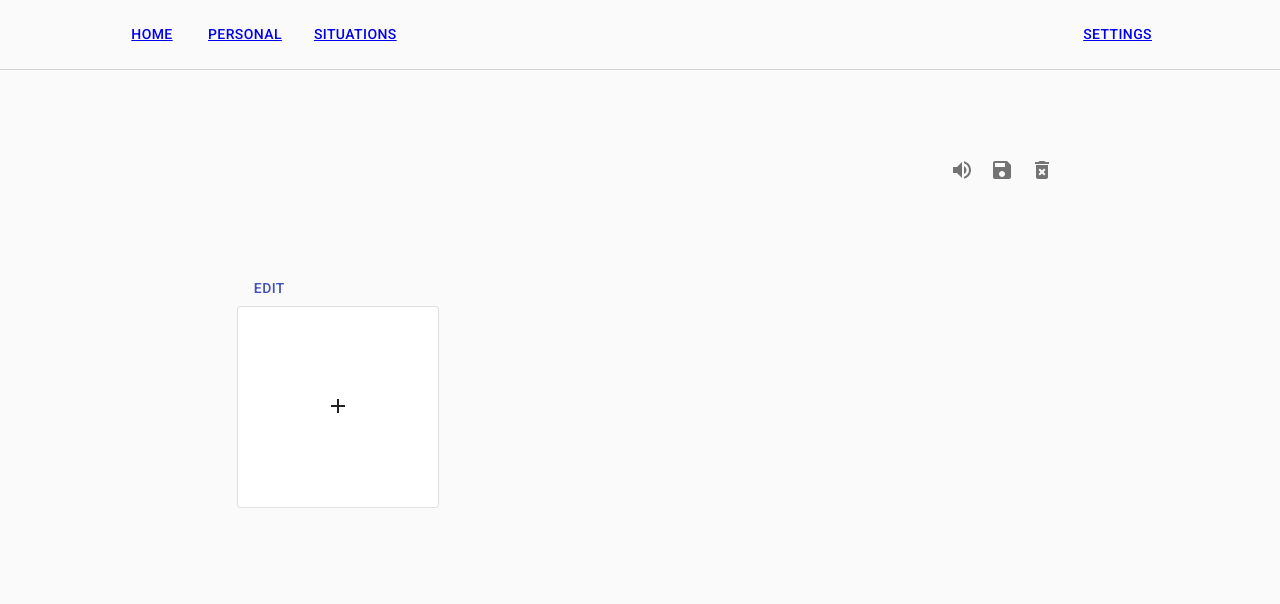
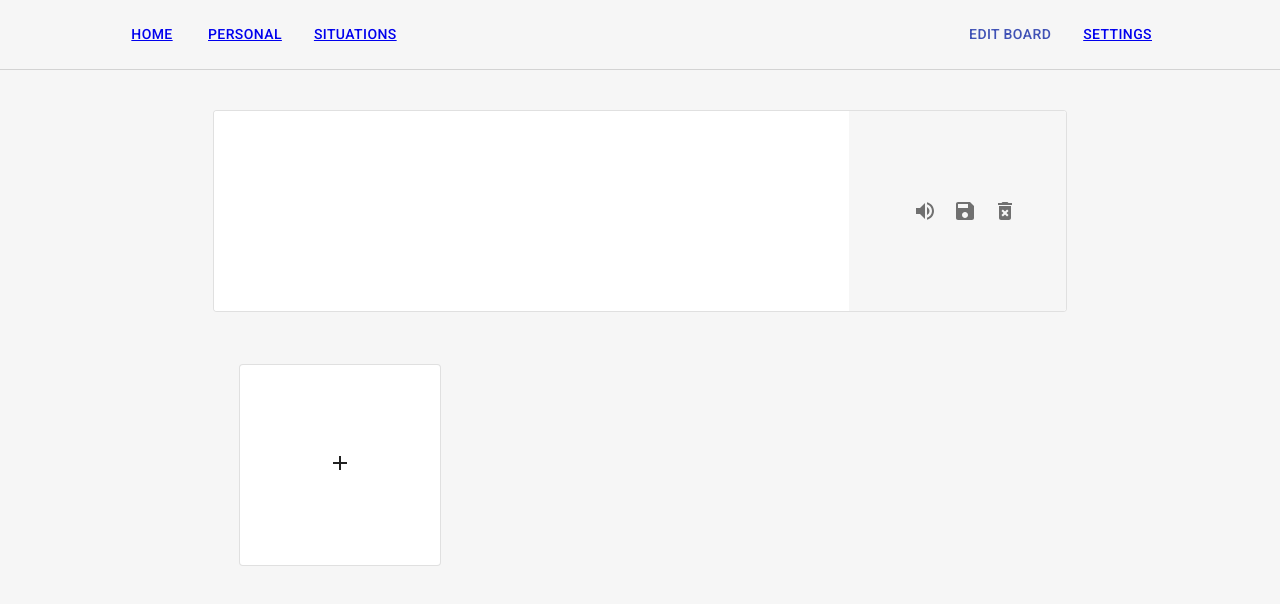
Before and after one commit to rifkyputra/soundboard-pwa, a React (Vite) app: page /personal in a window 1280 px wide. Shown: the top 604 px of the page. Built offline with nearby package versions, Linux system fonts and the light colour scheme.

Commit message:
dark mode , styling, edit, etc.

```diff
--- a/src/components/Homeboard/Homeboard.tsx
+++ b/src/components/Homeboard/Homeboard.tsx
@@ -14,18 +14,15 @@ const HomeBoard = () => {
 
   return (
     <>
-      <Box display={'flex'} flexDirection={'row'} ml={3}>
-        <Button
-          variant="text"
-          onClick={() => {
-            toggleEdit();
-          }}
-        >
-          Edit
-        </Button>
-      </Box>
-      <Box justifyContent={'center'} alignContent={'center'} alignItems={'center'}>
-        <Grid container spacing={2} ml={1} mr={5}>
+      <Box height={12}></Box>
+
+      <Box
+        justifyContent={'center'}
+        alignContent={'center'}
+        alignItems={'center'}
+        // mx={10}
+      >
+        <Grid container spacing={2} justifyContent={'center'}>
           {symbols.map((symbol, index) => (
             <Grid item key={index}>
               <SymbolItem symbol={symbol} onAddToPersonal={() => addToBoard(symbol)} />
--- a/src/components/NavigationBar/NavigationBar.tsx
+++ b/src/components/NavigationBar/NavigationBar.tsx
@@ -1,6 +1,6 @@
 import useOrientation from '@/hooks/useOrientation';
 import useToggleEdit from '@/store/toggleEdit';
-import { Router } from '@mui/icons-material';
+import { Router, Settings } from '@mui/icons-material';
 import {
   Box,
   Button,
@@ -67,9 +67,9 @@ const NavigationBar = (props: Props) => {
               <Push />
 
               <Box display={'flex'} flexDirection={'row'} gap={2}>
-                {/* <Button variant={'text'} onClick={() => action.toggleEdit()}>
+                <Button variant={'text'} onClick={() => action.toggleEdit()}>
                   {isEdit ? <a>Done Edit</a> : <a>Edit Board</a>}
-                </Button> */}
+                </Button>
 
                 <Button variant={'text'}>
                   <RouterLink to={'/settings'}> Settings </RouterLink>
@@ -83,8 +83,8 @@ const NavigationBar = (props: Props) => {
       <SwipeableDrawer
         anchor="left"
         open={isMobileMenuOpen}
-        onClose={toggleMobileMenu}
-        onOpen={toggleMobileMenu}
+        onClose={() => toggleMobileMenu(false)}
+        onOpen={() => toggleMobileMenu()}
         disableBackdropTransition={false}
         swipeAreaWidth={30}
         data-pw="sidebar"
@@ -106,13 +106,18 @@ const NavigationBar = (props: Props) => {
               path: '/situations',
               icon: DefaultIcon,
             },
+            {
+              title: 'Settings',
+              path: '/settings',
+              icon: Settings,
+            },
           ])
             .filter((route) => route.title)
             .map(({ path, title, icon: Icon }) => (
               <ListItem sx={{ p: 0 }} key={path}>
                 <ListItemButton>
                   <ListItemIcon>{Icon ? <Icon /> : <DefaultIcon />}</ListItemIcon>
-                  <Link>
+                  <Link onClick={() => toggleMobileMenu(false)}>
                     <RouterLink to={path}>{title} </RouterLink>{' '}
                   </Link>
                 </ListItemButton>
@@ -120,6 +125,13 @@ const NavigationBar = (props: Props) => {
             ))}
         </List>
       </SwipeableDrawer>
+      {isPotrait ? (
+        <Button variant={'text'} onClick={() => action.toggleEdit()}>
+          {isEdit ? <a>Done Edit</a> : <a>Edit Board</a>}
+        </Button>
+      ) : (
+        <></>
+      )}
     </Box>
   );
 };
--- a/src/components/Personalboard/Personalboard.tsx
+++ b/src/components/Personalboard/Personalboard.tsx
@@ -15,27 +15,11 @@ const PersonalBoard = () => {
 
   return (
     <>
-      <Box display={'flex'} flexDirection={'row'} ml={3}>
-        <Button
-          variant="text"
-          onClick={() => {
-            toggleEdit();
-          }}
-        >
-          Edit
-        </Button>
-      </Box>
-      <Grid container spacing={2} ml={1} mr={5}>
+      <Box height={12}></Box>
+
+      <Box justifyContent={'center'} alignContent={'center'} alignItems={'center'}>
+        <Grid container spacing={2} ml={1} mr={5} justifyContent={'center'}>
           <Grid item>
-          <div
-            onClick={() => {
-              // ttsAction.addToTtsBoard(props?.symbol!);
-              // speak({
-              //   text: props?.symbol?.name ?? '',
-              //   speechRate: 1,
-              // });
-            }}
-          >
             <ButtonBase onClick={() => openAddSymbolModal()}>
               <Card variant="outlined">
                 <Box
@@ -55,7 +39,6 @@ const PersonalBoard = () => {
                 </Box>
               </Card>
             </ButtonBase>
-          </div>
           </Grid>
           {symbols.map((symbol, index) => (
             <Grid item key={index}>
@@ -67,7 +50,60 @@ const PersonalBoard = () => {
               />
             </Grid>
           ))}
+          <Grid item>
+            <ButtonBase onClick={() => openAddSymbolModal()}>
+              <Box
+                height={200}
+                width={200}
+                display="flex"
+                alignItems="center"
+                gap={4}
+                p={2}
+                justifyContent={'center'}
+              ></Box>
+            </ButtonBase>
           </Grid>
+          <Grid item>
+            <ButtonBase onClick={() => openAddSymbolModal()}>
+              <Box
+                height={200}
+                width={200}
+                display="flex"
+                alignItems="center"
+                gap={4}
+                p={2}
+                justifyContent={'center'}
+              ></Box>
+            </ButtonBase>
+          </Grid>
+          <Grid item>
+            <ButtonBase onClick={() => openAddSymbolModal()}>
+              <Box
+                height={200}
+                width={200}
+                display="flex"
+                alignItems="center"
+                gap={4}
+                p={2}
+                justifyContent={'center'}
+              ></Box>
+            </ButtonBase>
+          </Grid>
+          <Grid item>
+            <ButtonBase onClick={() => openAddSymbolModal()}>
+              <Box
+                height={200}
+                width={200}
+                display="flex"
+                alignItems="center"
+                gap={4}
+                p={2}
+                justifyContent={'center'}
+              ></Box>
+            </ButtonBase>
+          </Grid>
+        </Grid>
+      </Box>
     </>
   );
 };
--- a/src/components/TtsBoard/TtsBoard.tsx
+++ b/src/components/TtsBoard/TtsBoard.tsx
@@ -1,5 +1,5 @@
 import useTtsBoard from '@/store/ttsBoard';
-import { Box, Grid, IconButton } from '@mui/material';
+import { Box, Card, Grid, IconButton } from '@mui/material';
 import Typography from '@mui/material/Typography';
 import { CancelPresentation, DeleteForever, Save, SaveAlt, VolumeUp } from '@mui/icons-material';
 import useSituations from '@/store/situations';
@@ -11,19 +11,22 @@ const TtsBoard = () => {
   const [__, { openSituationModal }] = useModalManager();
 
   return (
+    <Box marginTop={5} marginBottom={5}>
+      <Card variant="outlined">
         <Box
-      height={200}
           width={'100%'}
+          minHeight={200}
           display={'flex'}
           alignItems={'left'}
           flexDirection={'row'}
           overflow={'auto'}
           gap={1}
-      py={2}
+          // py={2}
           justifyContent={'space-between'}
+          bgcolor={'background.paper'}
         >
           <Grid container spacing={2}>
-        <Grid item md={10}>
+            <Grid item md={9} xs={12}>
               <Box
                 display={'flex'}
                 flexDirection={'row'}
@@ -33,11 +36,12 @@ const TtsBoard = () => {
                 py={2}
                 flexShrink={0}
                 ml={3}
+                minWidth={200}
               >
                 {tts.map((tts, index) => (
                   <Box
                     key={index}
-                sx={{ border: '2px solid grey ' }}
+                    sx={{ border: '2px solid #b8b8b8 ' }}
                     height={145}
                     width={120}
                     justifyContent={'space-between'}
@@ -55,7 +59,7 @@ const TtsBoard = () => {
                     </Box>
                     <IconButton
                       className="symbol-delete"
-                  onClick={() => action.deleteFromTtsBoard(tts)}
+                      onClick={() => action.deleteFromTtsBoard(tts, index)}
                     >
                       <CancelPresentation></CancelPresentation>
                     </IconButton>
@@ -65,7 +69,7 @@ const TtsBoard = () => {
               </Box>
             </Grid>
 
-        <Grid item md={2}>
+            <Grid item md={3} xs={12} bgcolor={'background.board'}>
               <Box
                 display={'flex'}
                 width={'100%'}
@@ -92,6 +96,8 @@ const TtsBoard = () => {
             </Grid>
           </Grid>
         </Box>
+      </Card>
+    </Box>
   );
 };
 
--- a/src/store/personalboard/index.ts
+++ b/src/store/personalboard/index.ts
@@ -23,10 +23,16 @@ function usePersonalboard(): [SymbolData[], personalboardAction] {
 
   const addToBoard = useCallback(
     (value: SymbolData) => {
-      setpersonalboard((personalboard: SymbolData[]) => [...personalboard, value]);
-      openSnackbar({
-        message: 'Berhasil ditambahkan ke board',
-      });
+      if (personalboard.find((personalboard) => personalboard.name === value.name)) {
+        openSnackbar({
+          message: 'Sudah ada di board',
+        });
+      } else {
+        setpersonalboard((personalboard: SymbolData[]) => [...personalboard, value]);
+        openSnackbar({
+          message: 'Berhasil ditambahkan ke board',
+        });
+      }
     },
 
     [setpersonalboard],
--- a/src/store/snackbar/index.ts
+++ b/src/store/snackbar/index.ts
@@ -18,6 +18,10 @@ function useSnackbarManager(): [snackbarArgs, SnackbarAction] {
         open: true,
         ...value,
       });
+
+      setTimeout(() => {
+        setSnackbar({ open: false });
+      }, 2000);
     },
     [setSnackbar],
   );
--- a/src/store/toggleMobileMenu/index.ts
+++ b/src/store/toggleMobileMenu/index.ts
@@ -10,9 +10,12 @@ const toggleMobileMenuState = atom({
 function useToggleMobileMenu(): [boolean, toggleMobileMenuActions] {
   const [isMobileMenuOpen, setIsMobileMenuOpen] = useRecoilState(toggleMobileMenuState);
 
-  const toggleMobileMenu = useCallback(() => {
-    setIsMobileMenuOpen((isMobileMenuOpen: boolean) => !isMobileMenuOpen);
-  }, [setIsMobileMenuOpen]);
+  const toggleMobileMenu = useCallback(
+    (open?: boolean) => {
+      setIsMobileMenuOpen((isMobileMenuOpen: boolean) => open ?? !isMobileMenuOpen);
+    },
+    [setIsMobileMenuOpen],
+  );
 
   return [isMobileMenuOpen, { toggleMobileMenu }];
 }
--- a/src/store/toggleMobileMenu/types.ts
+++ b/src/store/toggleMobileMenu/types.ts
@@ -1,5 +1,5 @@
 type toggleMobileMenuActions = {
-  toggleMobileMenu: () => void;
+  toggleMobileMenu: (open?: boolean) => void;
 };
 
 export type { toggleMobileMenuActions };
--- a/src/store/ttsBoard/index.ts
+++ b/src/store/ttsBoard/index.ts
@@ -27,9 +27,11 @@ function useTtsBoard(): [SymbolData[], ttsActions] {
   );
 
   const deleteFromTtsBoard = useCallback(
-    (value: SymbolData) => {
-      console.log('deleteFromTtsBoard', value);
-      setTtsBoard((ttsBoard: SymbolData[]) => ttsBoard.filter((tts) => tts.name !== value.name));
+    (value: SymbolData, index: number) => {
+      setTtsBoard((ttsBoard: SymbolData[]) => [
+        ...ttsBoard.slice(0, index),
+        ...ttsBoard.slice(index + 1),
+      ]);
     },
     [setTtsBoard],
   );
--- a/src/store/ttsBoard/types.ts
+++ b/src/store/ttsBoard/types.ts
@@ -1,6 +1,6 @@
 type ttsActions = {
   addToTtsBoard: (value: SymbolData) => void;
-  deleteFromTtsBoard: (value: SymbolData) => void;
+  deleteFromTtsBoard: (value: SymbolData, index: number) => void;
   clearAll: () => void;
   speakAll: () => void;
 };
--- a/src/theme/themes.ts
+++ b/src/theme/themes.ts
@@ -6,8 +6,9 @@ import { Themes } from './types';
 const sharedTheme = {
   palette: {
     background: {
-      default: '#fafafa',
+      default: '#f6f6f6',
       paper: '#fff',
+      board: '#f6f6f6',
     },
   },
   components: {
@@ -40,8 +41,9 @@ const themes: Record<Themes, ThemeOptions> = {
     palette: {
       mode: 'light',
       background: {
-        default: '#fafafa',
+        default: '#f6f6f6',
         paper: '#fff',
+        board: '#f6f6f6',
       },
       primary: {
         main: '#3f51b5',
@@ -55,6 +57,7 @@ const themes: Record<Themes, ThemeOptions> = {
       background: {
         default: '#111',
         paper: '#171717',
+        board: '#212121',
       },
       primary: {
         main: '#333',
```
Also changed, not shown: src/pages/Settings/index.tsx (+8 -2 lines). Lines whose indentation alone changed are shown as unchanged.
